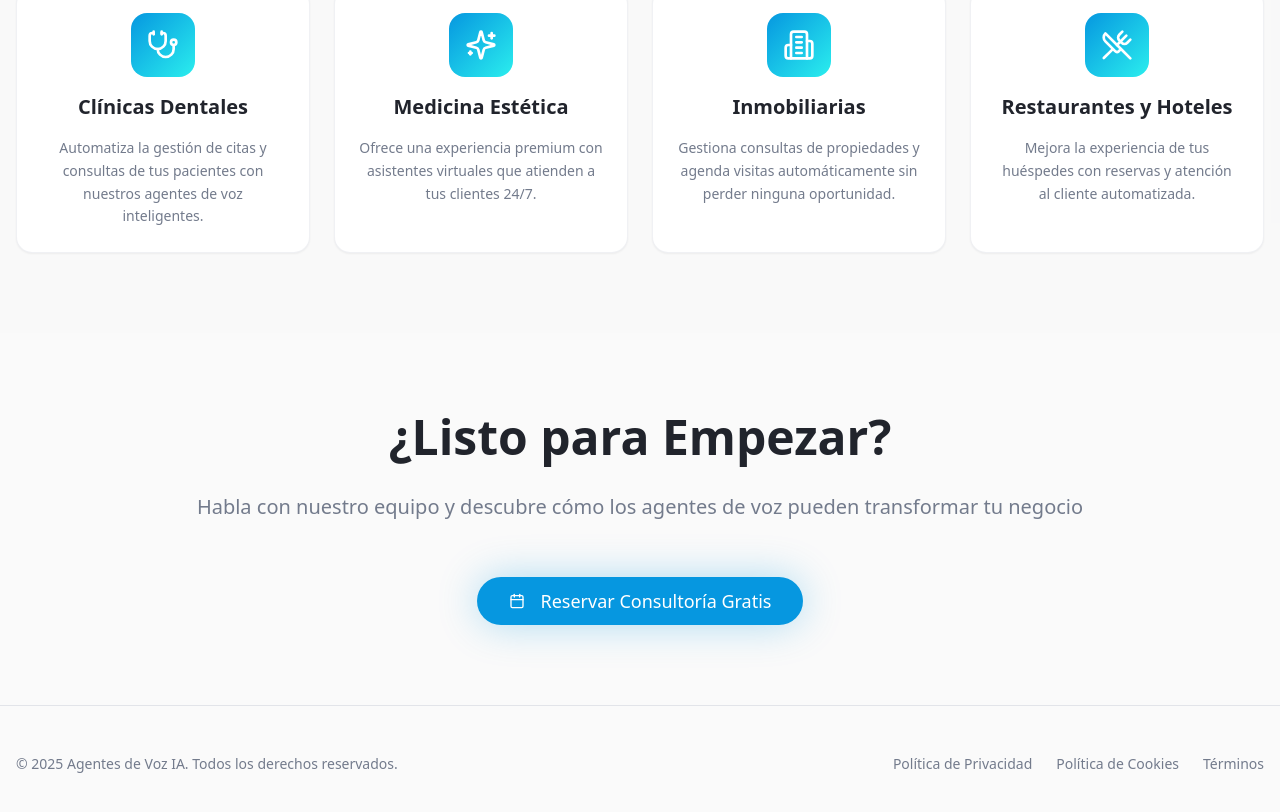
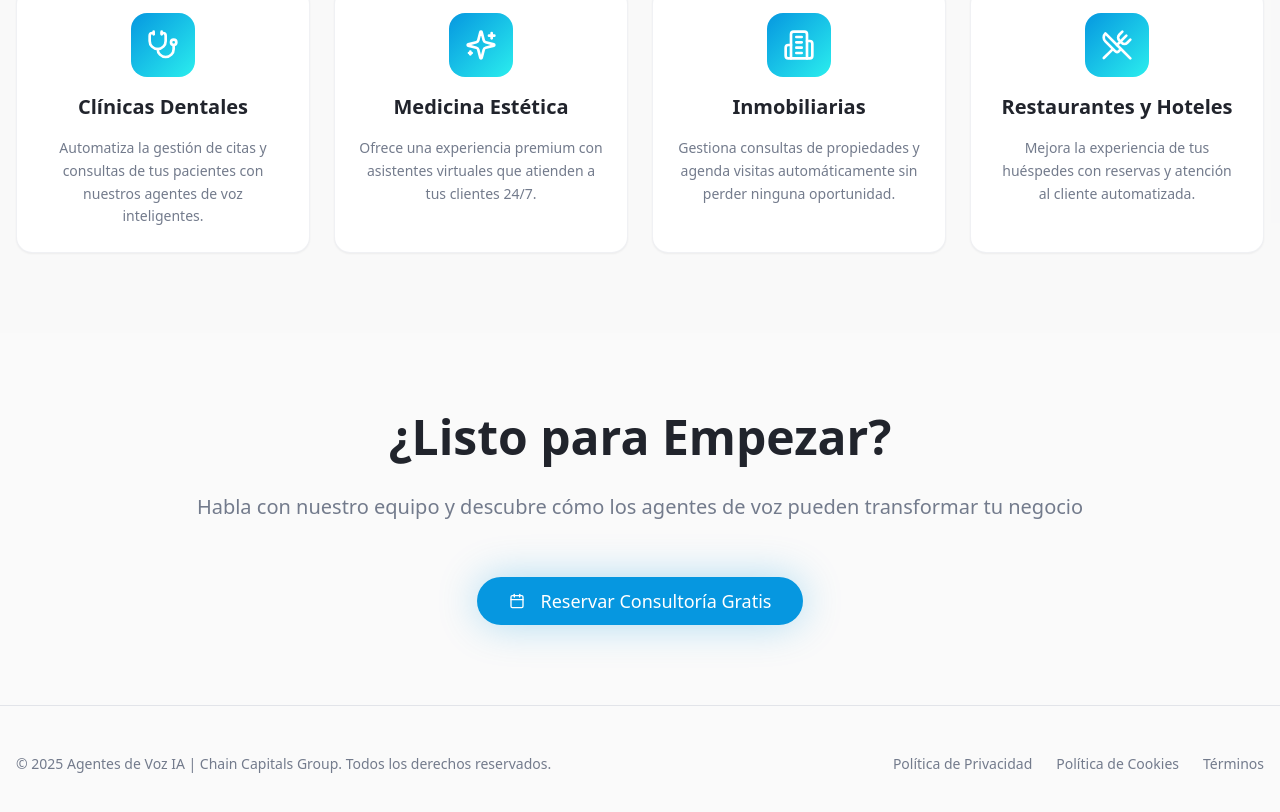
Before and after one commit to cryp2me/Chain-Capitals-Group-Voice-Agents, a React (Vite) app: page / in a window 1280 px wide. Shown: the part 1048-1860 px from the top of the page. Built offline with nearby package versions, Linux system fonts and the light colour scheme; the HTML template or start-up script is replaced by a standard one.

Commit message:
Update footer copyright text
Replace "© 2025 Agentes de Voz IA" with "© 2025 Agentes de Voz IA | Chain Capitals Group" in the footer across Index.tsx.

```diff
--- a/src/pages/Index.tsx
+++ b/src/pages/Index.tsx
@@ -116,7 +116,7 @@ const Index = () => {
         <div className="max-w-7xl mx-auto">
           <div className="flex flex-col md:flex-row justify-between items-center gap-4">
             <p className="text-sm text-muted-foreground">
-              © 2025 Agentes de Voz IA. Todos los derechos reservados.
+              © 2025 Agentes de Voz IA | Chain Capitals Group. Todos los derechos reservados.
             </p>
             <div className="flex gap-6">
               <Link
```
